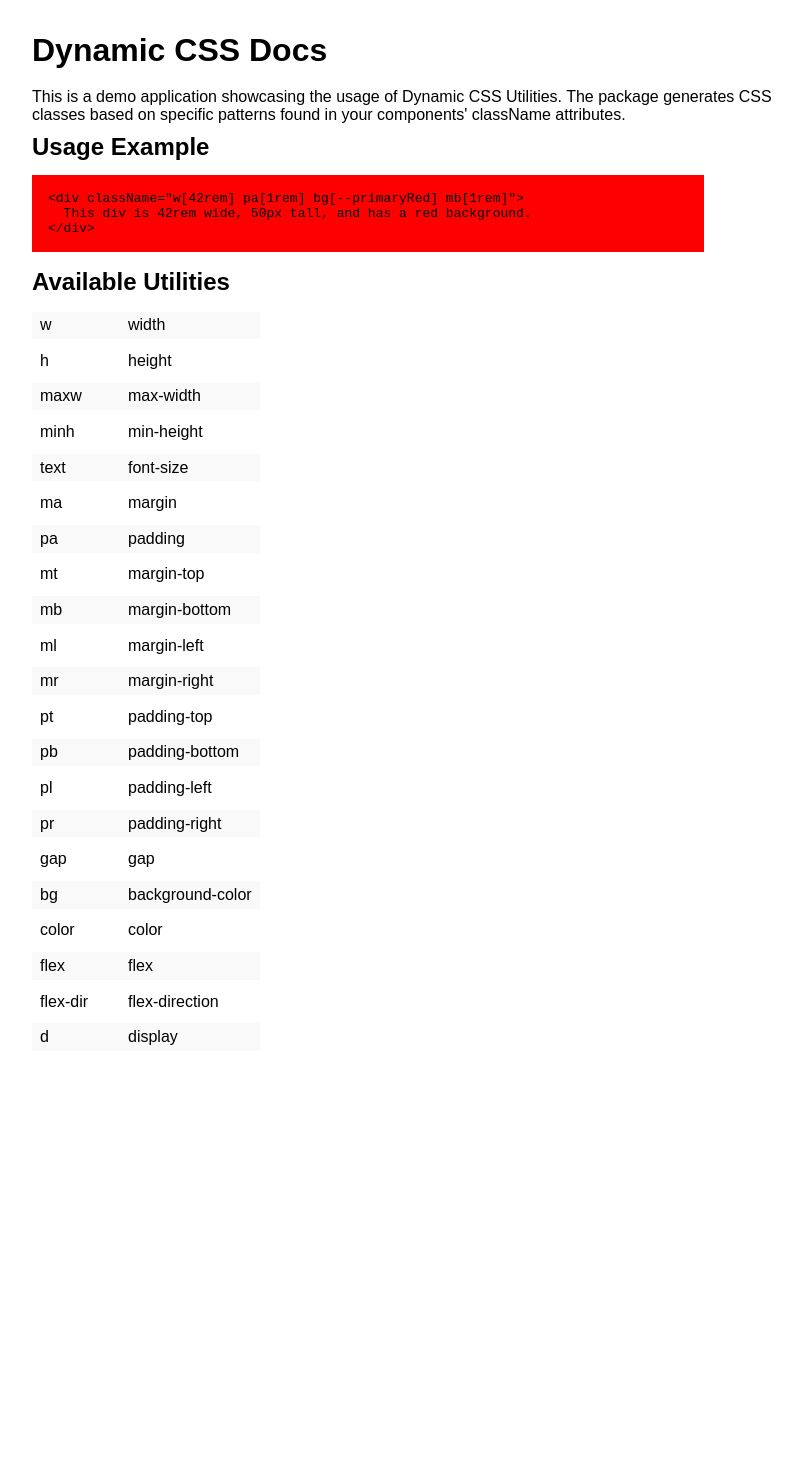
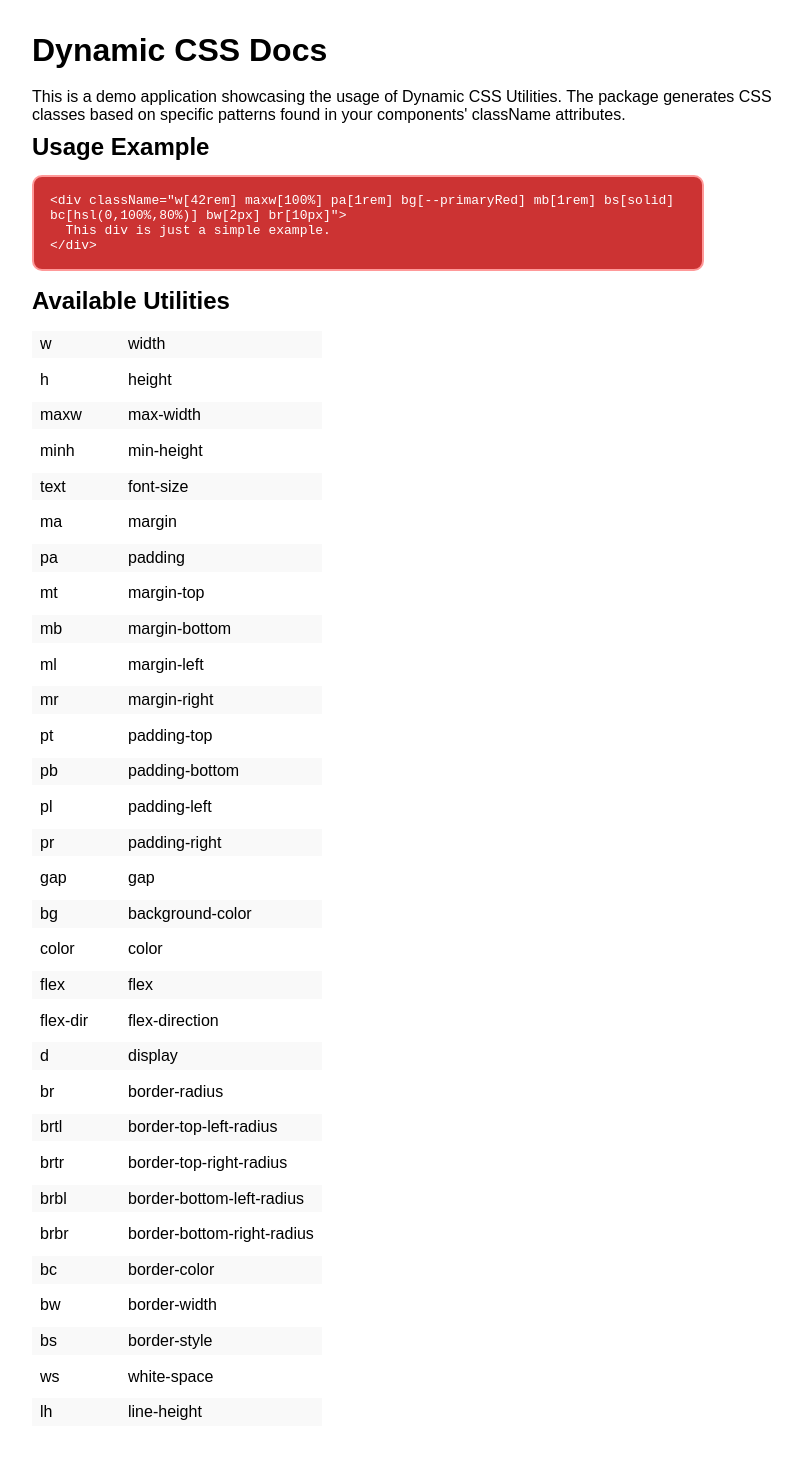
Before and after one commit to Igor-J86/dynamic-css, a React (Vite) app: page / in a window 1280 px wide. Shown: the top 1458 px of the page, without its empty margins (224-1026 px from the left). Before the commit the page ends 1099 px from the top, so only its background shows below. Built offline with nearby package versions, Linux system fonts and the light colour scheme.

Commit message:
fix: add more utilities

```diff
--- a/script/index.ts
+++ b/script/index.ts
@@ -24,6 +24,16 @@ export const PROP_MAP = {
   flex: "flex",
   "flex-dir": "flex-direction",
   d: "display",
+  br: "border-radius",
+  brtl: "border-top-left-radius",
+  brtr: "border-top-right-radius",
+  brbl: "border-bottom-left-radius",
+  brbr: "border-bottom-right-radius",
+  bc: "border-color",
+  bw: "border-width",
+  bs: "border-style",
+  ws: "white-space",
+  lh: "line-height",
 };
 
 function generateCSS(source:string) {
--- a/src/assets/base.css
+++ b/src/assets/base.css
@@ -4,7 +4,7 @@
 }
 
 :root {
-  --primaryRed: #ff0000;
+  --primaryRed: hsl(0, 60%, 50%);
 }
 
 body {
--- a/src/assets/dynamic.css
+++ b/src/assets/dynamic.css
@@ -7,7 +7,13 @@
 .pa\[1rem\] { padding: 1rem; }
 .bg\[--primaryRed\] { background-color: var(--primaryRed); }
 .mb\[1rem\] { margin-bottom: 1rem; }
+.bs\[solid\] { border-style: solid; }
+.bc\[hsl\(0\,100\%\,80\%\)\] { border-color: hsl(0,100%,80%); }
+.bw\[2px\] { border-width: 2px; }
+.br\[10px\] { border-radius: 10px; }
 .ma\[0\] { margin: 0; }
+.color\[white\] { color: white; }
+.ws\[pre-wrap\] { white-space: pre-wrap; }
 .d\[flex\] { display: flex; }
 .flex-dir\[column\] { flex-direction: column; }
 .gap\[0\.5rem\] { gap: 0.5rem; }
--- a/src/components/Main.tsx
+++ b/src/components/Main.tsx
@@ -9,10 +9,10 @@ const Main = () => {
       </p>
 
       <h2>Usage Example</h2>
-      <div className="w[42rem] maxw[100%] pa[1rem] bg[--primaryRed] mb[1rem]">
-        <pre className="ma[0]">
-          {`<div className="w[42rem] pa[1rem] bg[--primaryRed] mb[1rem]">
-  This div is 42rem wide, 50px tall, and has a red background.
+      <div className="w[42rem] maxw[100%] pa[1rem] bg[--primaryRed] mb[1rem] bs[solid] bc[hsl(0,100%,80%)] bw[2px] br[10px]">
+        <pre className="ma[0] color[white] ws[pre-wrap]">
+          {`<div className="w[42rem] maxw[100%] pa[1rem] bg[--primaryRed] mb[1rem] bs[solid] bc[hsl(0,100%,80%)] bw[2px] br[10px]">
+  This div is just a simple example.
 </div>`}
         </pre>
       </div>
```
Also changed, not shown: 1 other file (tests, documents, lock files or other folders).
